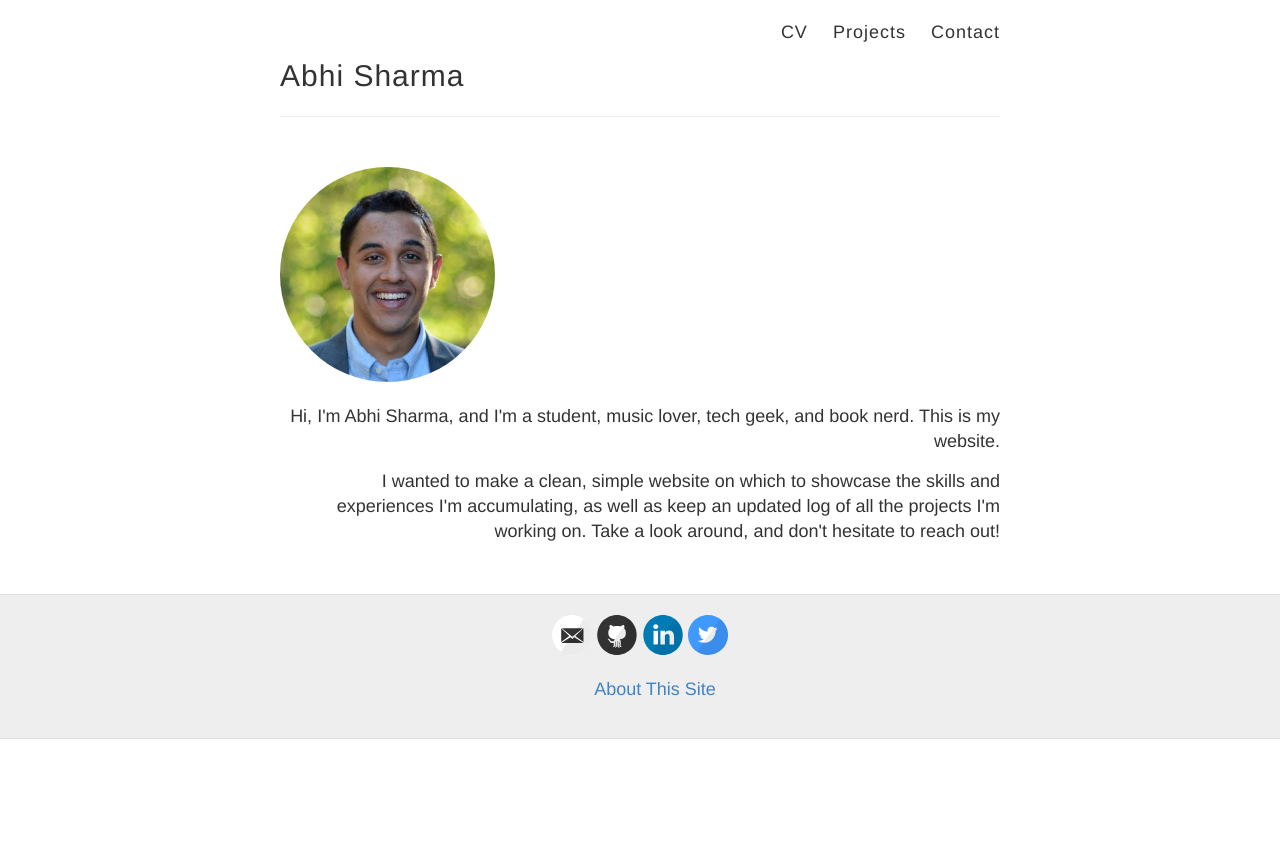
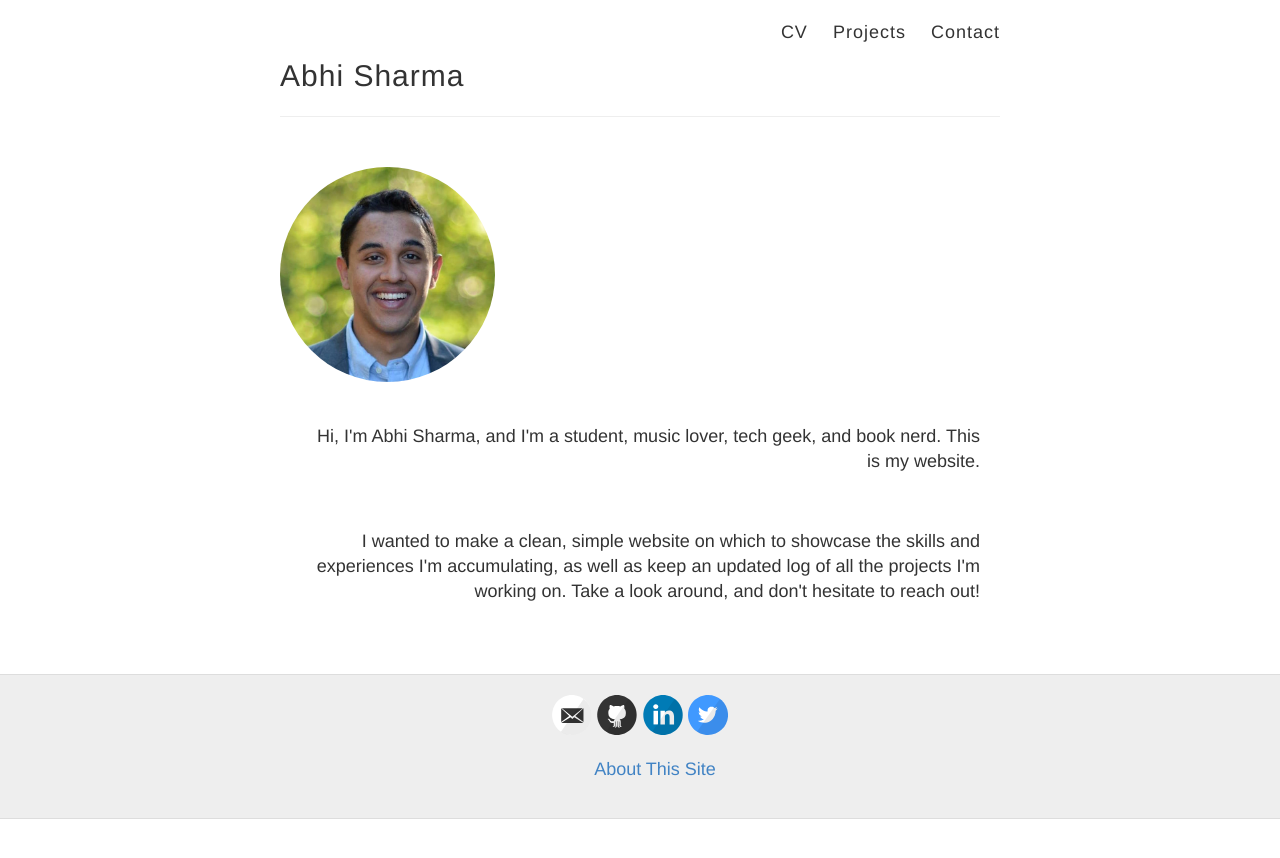
Before and after one commit to abhi-v-sharma/abhi-v-sharma.github.io, a Jekyll site: the page built from index.html, in a window 1280 px wide. Shown: the top 858 px of the page. Built offline with Jekyll 4.4.1, drawn with Linux system fonts in a browser that asks for light colours.

Commit message:
added padding to home text

```diff
--- a/_config.yml
+++ b/_config.yml
@@ -22,7 +22,7 @@
   flickr:
   github: abhi-v-sharma
   instagram:
-  linkedin: www.linkedin.com/in/abhis1
+  linkedin: abhis1
   pinterest:
   rss: # just type anything here for a working RSS icon
   twitter: abhisharma213
--- a/index.html
+++ b/index.html
@@ -11,7 +11,7 @@
 	<div class="col-sm-4">
 	<img  class="img-circle" alt="Abhi Sharma" src="images/abhi-pic-copy.jpeg" height="215" width="215">
 	</div>
-	<p align="right">Hi, I'm Abhi Sharma, and I'm a student, music lover, tech geek, and book nerd. This is my website.</p>
-	<p align="right">I wanted to make a clean, simple website on which to showcase the skills and experiences I'm accumulating, as well as
+	<p class="home-text" align="right">Hi, I'm Abhi Sharma, and I'm a student, music lover, tech geek, and book nerd. This is my website.</p>
+	<p class="home-text" align="right">I wanted to make a clean, simple website on which to showcase the skills and experiences I'm accumulating, as well as
 		keep an updated log of all the projects I'm working on. Take a look around, and don't hesitate to reach out!</p>
 </div>
--- a/style.scss
+++ b/style.scss
@@ -39,6 +39,7 @@
 .marketing p.lead { line-height: 30px; }
 img.avatar { margin-bottom: 30px; }
 .img-circle { border-radius: 50%; }
+.home-text { padding: 20px; }
 
 h1, h2, h3, h4, h5, h6 {
   font-family: $helveticaNeue;
```
